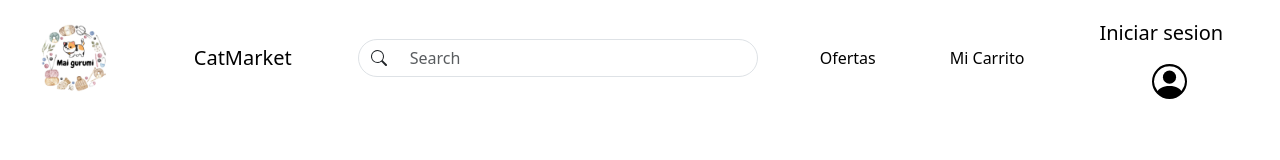
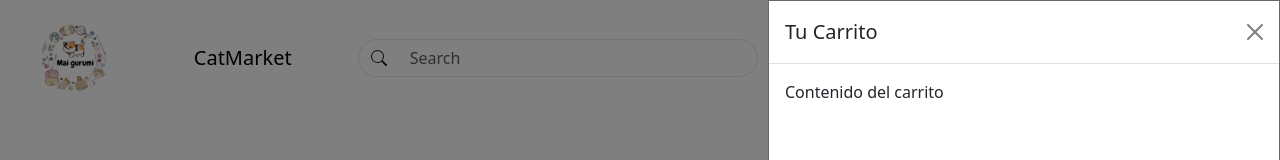
Before and after one commit to Nanny-cell/CatMarket, a React (Vite) app: page / in a window 1280 px wide. Both pictures are taken after a click on the button "Mi Carrito". Shown: the top 160 px of the page. Built offline with nearby package versions, Linux system fonts and the light colour scheme.

Commit message:
Feature Modal mi carrito

```diff
--- a/src/components/Navbar.jsx
+++ b/src/components/Navbar.jsx
@@ -4,7 +4,7 @@ import { NavLink } from 'react-router-dom'
 import { Login } from '../modal/Login'
 import { MiCarrito } from '../modal/MiCarrito'
 
-export const Navbar = ({setUser, user}) => {
+export const Navbar = ({ setUser, user }) => {
     return (
         <>
             <nav className="navbar navbar-expand-lg ">
@@ -31,7 +31,7 @@ export const Navbar = ({setUser, user}) => {
                         </div>
                     </form>
                     <button type="button" className="btn custom-btn border-0">Ofertas</button>
-                    <button type="button" className="btn custom-btn border-0">Mi Carrito</button>
+                    <button type="button" className="btn custom-btn border-0" data-bs-toggle="modal" data-bs-target="#miCarritoModal">Mi Carrito</button>
                     <MiCarrito />
 
                     <button type='button' className='btn custom-btn' data-bs-target="#exampleModalToggle" data-bs-toggle="modal" >
--- a/src/index.css
+++ b/src/index.css
@@ -73,3 +73,21 @@
 .left-side {
     padding: 1rem;
 }
+
+
+
+/** Modal Carrito */
+.modal-dialog-right {
+    position: fixed;
+    right: 0;
+    top: 0;
+    bottom: 0;
+    width: 40%; /* ajustar el ancho del modal */
+    margin: 0;
+    max-width: 100%;
+  }
+
+  .modal-content {
+    height: 100%; /* Hace que el modal ocupe toda la altura de la pantalla */
+    border-radius: 0; /* Elimina el borde redondeado */
+  }
--- a/src/modal/MiCarrito.jsx
+++ b/src/modal/MiCarrito.jsx
@@ -1,9 +1,27 @@
-import React from 'react'
+import React from 'react';
 
 export const MiCarrito = () => {
-    return (
-        <>
-
-        </>
-    )
-}
+  return (
+    <div
+      className="modal fade"
+      id="miCarritoModal"
+      tabIndex="-1"
+      aria-labelledby="miCarritoModalLabel"
+      aria-hidden="true"
+    >
+      <div className="modal-dialog modal-dialog-right">
+        <div className="modal-content">
+          <div className="modal-header">
+            <h1 className="modal-title fs-5" id="miCarritoModalLabel">
+              Tu Carrito
+            </h1>
+            <button type="button" className="btn-close" data-bs-dismiss="modal" aria-label="Close"></button>
+          </div>
+          <div className="modal-body">
+            <p>Contenido del carrito</p>
+          </div>
+        </div>
+      </div>
+    </div>
+  );
+};
```
